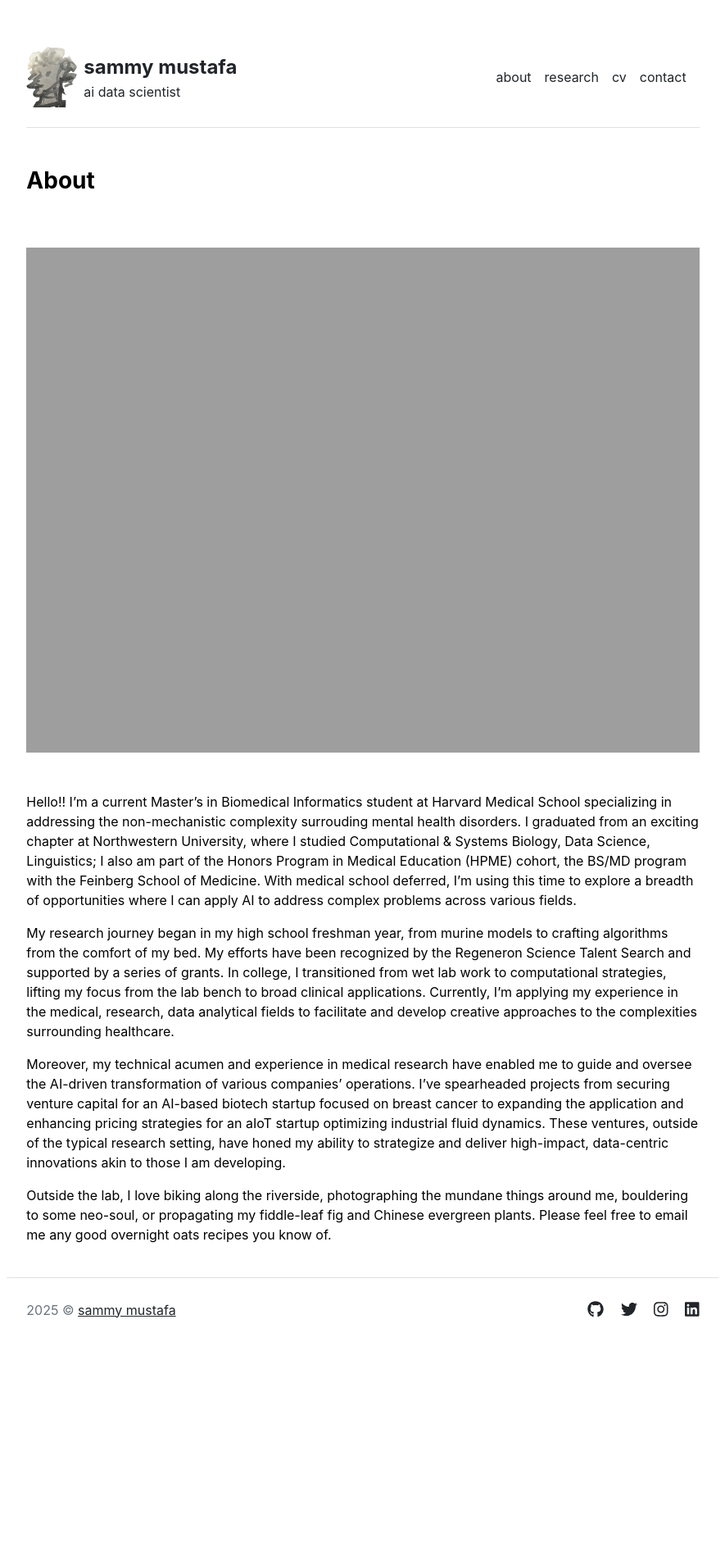
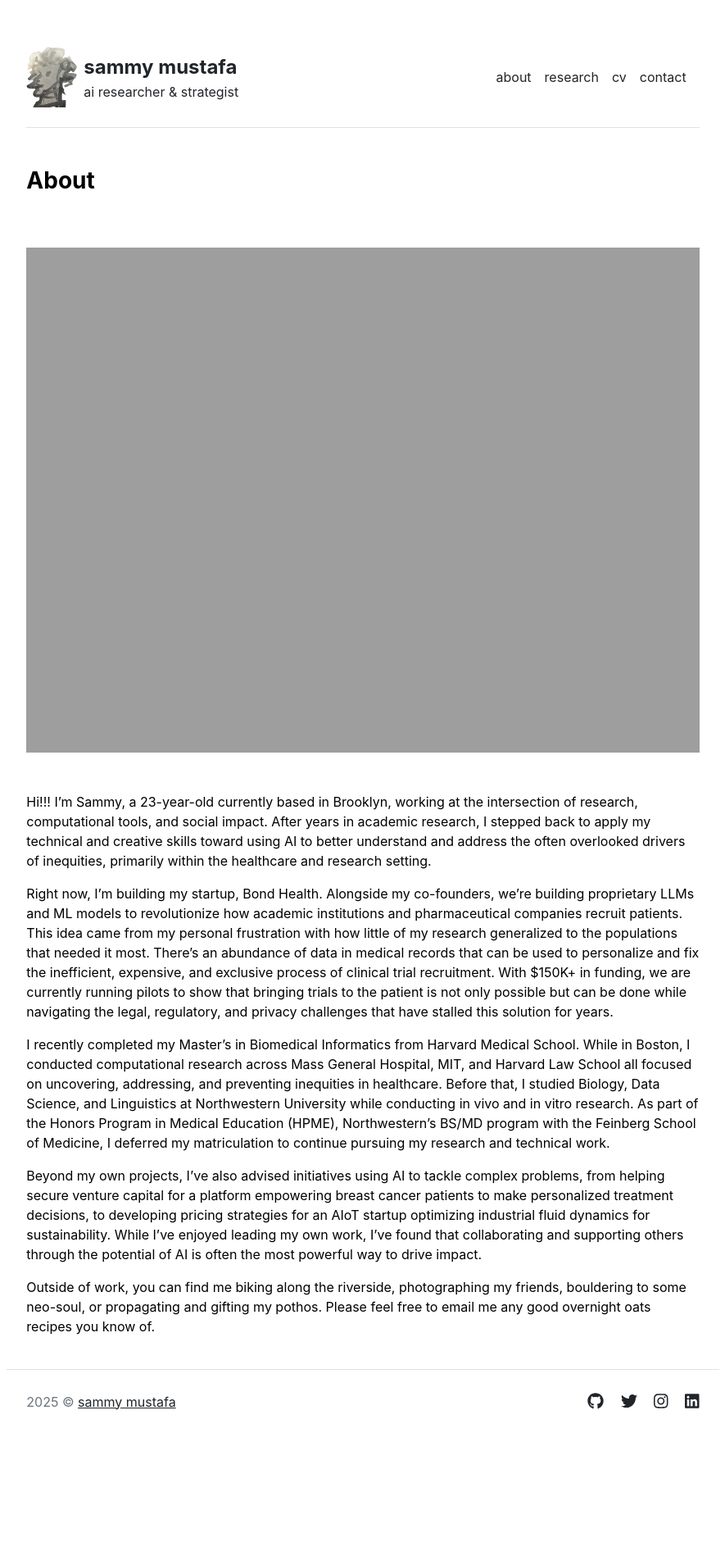
Before and after one commit to sammymustafa/personal-website, a Jekyll site: the page built from about.md, in a window 1280 px wide. Shown: the whole page at 82% size, without its empty margins (197-1082 px from the left). Built offline with Jekyll 4.4.1, drawn with Linux system fonts in a browser that asks for light colours; before the commit the page ends 1797 px from its top, so only the background shows below that.

Commit message:
updated description tabs

```diff
--- a/_config.yml
+++ b/_config.yml
@@ -1,5 +1,5 @@
 url: "sammymustafa.com"
 baseurl: ""
 title: "sammy mustafa" # name of your site
-description: "ai data scientist"
+description: "ai researcher & strategist"
 remote_theme: academic-jekyll-theme
--- a/_includes/contact.html
+++ b/_includes/contact.html
@@ -6,9 +6,9 @@
       <div class="col-md-6">
         <h4>Sammy Mustafa</h4>
         <br>
-        <p>Harvard Medical School</p>
+        <p>Bond Health</p>
         <p><strong>Phone:</strong> (201) 957-4754</p>
-        <p><strong>Email:</strong> sammymustafa@hms.harvard.edu</p>
+        <p><strong>Email:</strong> sammymustafa@gmail.com</p>
       </div>
       <div class="col-md-6">
         <img src="{{ site.github.url }}/assets/img/contact.jpeg" alt="Contact" width="100%">
--- a/about.md
+++ b/about.md
@@ -3,10 +3,12 @@ layout: about
 title: "about"
 ---
 
-Hello!! I'm a current Master's in Biomedical Informatics student at Harvard Medical School specializing in addressing the non-mechanistic complexity surrouding mental health disorders. I graduated from an exciting chapter at Northwestern University, where I studied Computational & Systems Biology, Data Science, Linguistics; I also am part of the Honors Program in Medical Education (HPME) cohort, the BS/MD program with the Feinberg School of Medicine. With medical school deferred, I'm using this time to explore a breadth of opportunities where I can apply AI to address complex problems across various fields.
+Hi!!! I’m Sammy, a 23-year-old currently based in Brooklyn, working at the intersection of research, computational tools, and social impact. After years in academic research, I stepped back to apply my technical and creative skills toward using AI to better understand and address the often overlooked drivers of inequities, primarily within the healthcare and research setting.
 
-My research journey began in my high school freshman year, from murine models to crafting algorithms from the comfort of my bed. My efforts have been recognized by the Regeneron Science Talent Search and supported by a series of grants. In college, I transitioned from wet lab work to computational strategies, lifting my focus from the lab bench to broad clinical applications. Currently, I'm applying my experience in the medical, research, data analytical fields to facilitate and develop creative approaches to the complexities surrounding healthcare.
+Right now, I’m building my startup, Bond Health. Alongside my co-founders, we’re building proprietary LLMs and ML models to revolutionize how academic institutions and pharmaceutical companies recruit patients. This idea came from my personal frustration with how little of my research generalized to the populations that needed it most. There’s an abundance of data in medical records that can be used to personalize and fix the inefficient, expensive, and exclusive process of clinical trial recruitment. With $150K+ in funding, we are currently running pilots to show that bringing trials to the patient is not only possible but can be done while navigating the legal, regulatory, and privacy challenges that have stalled this solution for years.
 
-Moreover, my technical acumen and experience in medical research have enabled me to guide and oversee the AI-driven transformation of various companies' operations. I've spearheaded projects from securing venture capital for an AI-based biotech startup focused on breast cancer to expanding the application and enhancing pricing strategies for an aIoT startup optimizing industrial fluid dynamics. These ventures, outside of the typical research setting, have honed my ability to strategize and deliver high-impact, data-centric innovations akin to those I am developing.
+I recently completed my Master’s in Biomedical Informatics from Harvard Medical School. While in Boston, I conducted computational research across Mass General Hospital, MIT, and Harvard Law School all focused on uncovering, addressing, and preventing inequities in healthcare. Before that, I studied Biology, Data Science, and Linguistics at Northwestern University while conducting in vivo and in vitro research. As part of the Honors Program in Medical Education (HPME), Northwestern’s BS/MD program with the Feinberg School of Medicine, I deferred my matriculation to continue pursuing my research and technical work.
 
-Outside the lab, I love biking along the riverside, photographing the mundane things around me, bouldering to some neo-soul, or propagating my fiddle-leaf fig and Chinese evergreen plants. Please feel free to email me any good overnight oats recipes you know of.
+Beyond my own projects, I’ve also advised initiatives using AI to tackle complex problems, from helping secure venture capital for a platform empowering breast cancer patients to make personalized treatment decisions, to developing pricing strategies for an AIoT startup optimizing industrial fluid dynamics for sustainability. While I’ve enjoyed leading my own work, I’ve found that collaborating and supporting others through the potential of AI is often the most powerful way to drive impact.
+
+Outside of work, you can find me biking along the riverside, photographing my friends, bouldering to some neo-soul, or propagating and gifting my pothos. Please feel free to email me any good overnight oats recipes you know of.
```
Also changed, not shown: index.md (+1 -1 lines), 1 other file.
